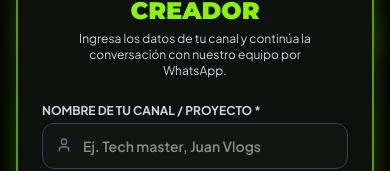
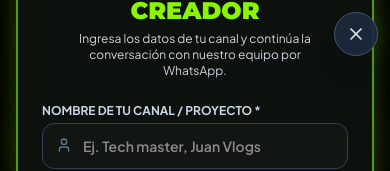
Before and after one commit to gutyclick/loeditamos_promo, a Next.js app: page / in a window 390 px wide. Both pictures are taken after a click on the button "SOLICITAR POR WHATSAPP". Shown: the top 171 px of the page. Built offline with nearby package versions, Linux system fonts and the light colour scheme; no server answers.

Commit message:
Keep checkout close button visible on mobile

```diff
--- a/components/CheckoutModal.tsx
+++ b/components/CheckoutModal.tsx
@@ -219,7 +219,7 @@ export default function CheckoutModal({ isOpen, onClose, remainingSlots, source
               ref={closeButtonRef}
               type="button"
               onClick={onClose}
-              className="absolute top-4 right-4 w-9 h-9 rounded-full bg-slate-800/80 hover:bg-[#8bf500] text-slate-300 hover:text-black flex items-center justify-center transition-colors cursor-pointer"
+              className="fixed sm:absolute top-3 right-3 sm:top-4 sm:right-4 z-20 w-11 h-11 sm:w-9 sm:h-9 rounded-full bg-slate-800/95 border border-slate-600 sm:border-0 shadow-xl sm:shadow-none hover:bg-[#8bf500] text-slate-200 hover:text-black flex items-center justify-center transition-colors cursor-pointer"
               aria-label="Cerrar"
             >
               <X className="w-5 h-5" />
```
